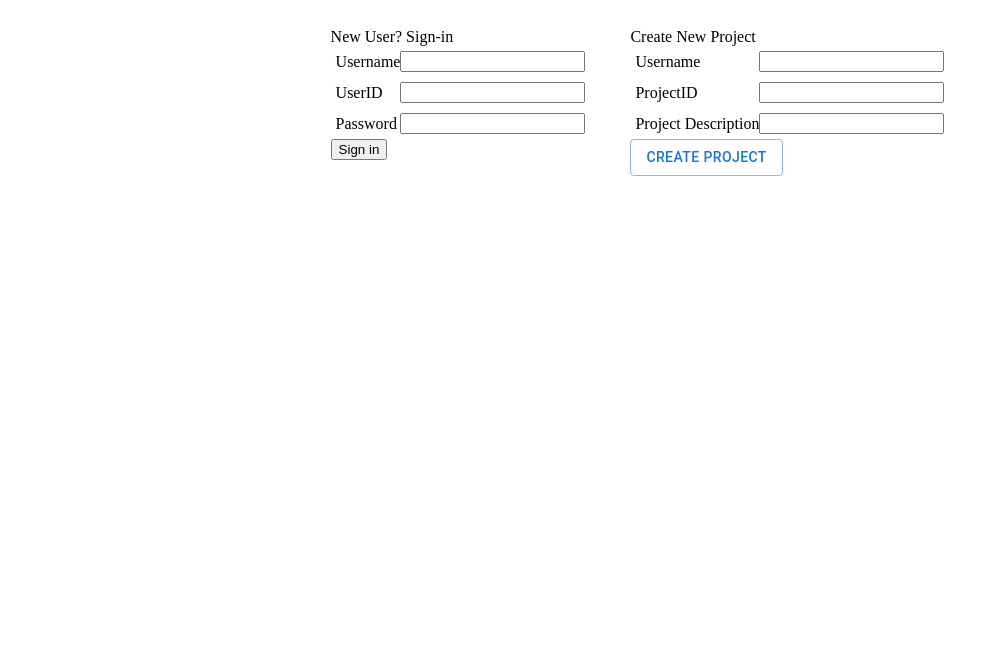
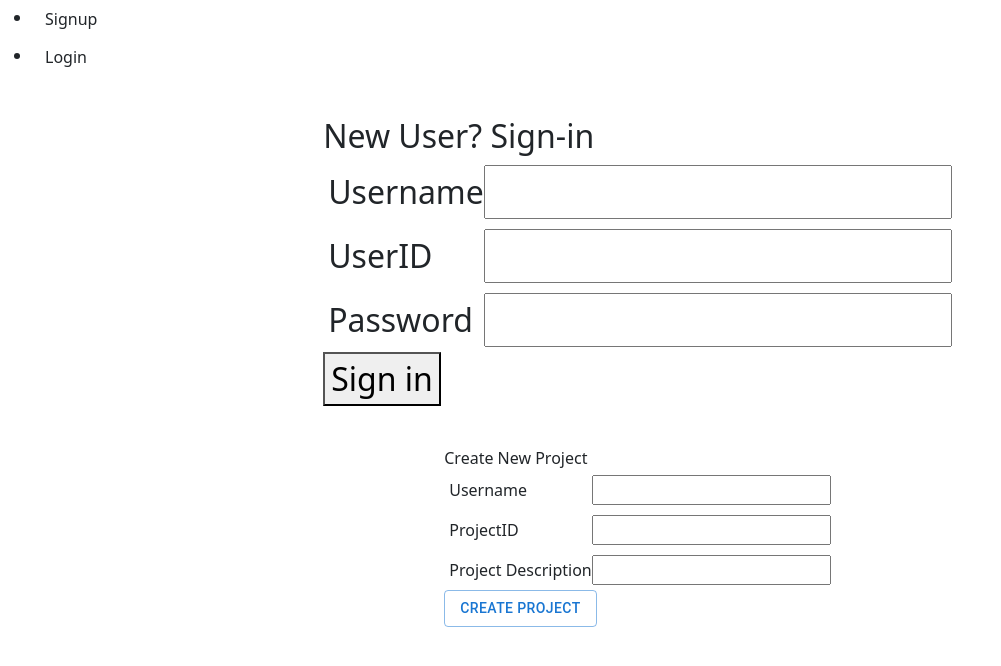
Before and after one commit to michellehmorales/Team3, a React (Create React App) app in the folder team_3/: page /login in a window 1280 px wide. Shown: the top 666 px of the page, without its empty margins (0-1001 px from the left). Built offline with nearby package versions, Linux system fonts and the light colour scheme.

Commit message:
MUI and Router

```diff
--- a/team_3/package.json
+++ b/team_3/package.json
@@ -3,11 +3,16 @@
   "version": "0.1.0",
   "private": true,
   "dependencies": {
+    "@emotion/react": "^11.11.3",
+    "@emotion/styled": "^11.11.0",
+    "@mui/material": "^5.15.10",
     "@testing-library/jest-dom": "^5.17.0",
     "@testing-library/react": "^13.4.0",
     "@testing-library/user-event": "^13.5.0",
+    "bootstrap": "^5.3.3",
     "react": "^18.2.0",
     "react-dom": "^18.2.0",
+    "react-router-dom": "^6.22.1",
     "react-scripts": "5.0.1",
     "web-vitals": "^2.1.4"
   },
--- /dev/null
+++ b/team_3/src/Welcome.css
@@ -0,0 +1,10 @@
+.mainContainer {
+    display:flex;
+    align-items: center;
+    justify-content: center;
+    flex-direction: column;
+}
+
+.titleContainer {
+    font-size:xx-large;
+}
--- /dev/null
+++ b/team_3/src/Welcome.js
@@ -0,0 +1,51 @@
+import React from "react";
+import "bootstrap/dist/css/bootstrap.css";
+import { BrowserRouter as Router, Routes, Route, Link } from "react-router-dom";
+import { LinkContainer } from "react-router-bootstrap";
+import { Outlet, Navigate, NavLink } from "react-router-dom";
+import { Navbar, Nav, Button } from "react-bootstrap";
+import { useParams } from 'react-router-dom';
+import './Welcome.css';
+import Login from "./Login";
+
+const onButtonClick = () => {
+    // find out how to work with this
+}
+
+
+// React-Router
+function Welcome() {
+  return (
+    <div classname="mainContainer">
+       <Router>
+      <nav>
+        <ul>
+          <li>
+            <Link to="/signup">
+                <Button variant="contained">
+                    Signup
+                </Button>
+            </Link>
+          </li>
+          <li>
+            <Link to="/login">
+
+                <Button variant="outlined">
+                    Login
+                </Button>
+            </Link>
+          </li>
+        </ul>
+      </nav>
+
+
+        <Routes>
+          {/* <Route path="/signup" element={<Signup/>}></Route> */}
+          <Route path="/login" element={<Login/>}></Route>
+        </Routes>
+      </Router>
+    </div>
+  );
+}
+
+export default Welcome;
--- a/team_3/src/index.js
+++ b/team_3/src/index.js
@@ -4,12 +4,13 @@ import ReactDOM from 'react-dom/client';
 import App from './App';
 import Form from './Forms';
 import Login from './Login';
+import Welcome from './Welcome';
 import reportWebVitals from './reportWebVitals';
 
 const root = ReactDOM.createRoot(document.getElementById('root'));
 root.render(
   <React.StrictMode>
-    <Login/>
+    <Welcome />
   </React.StrictMode>
 );
 
```
Also changed, not shown: 1 other file (tests, documents, lock files or other folders).
